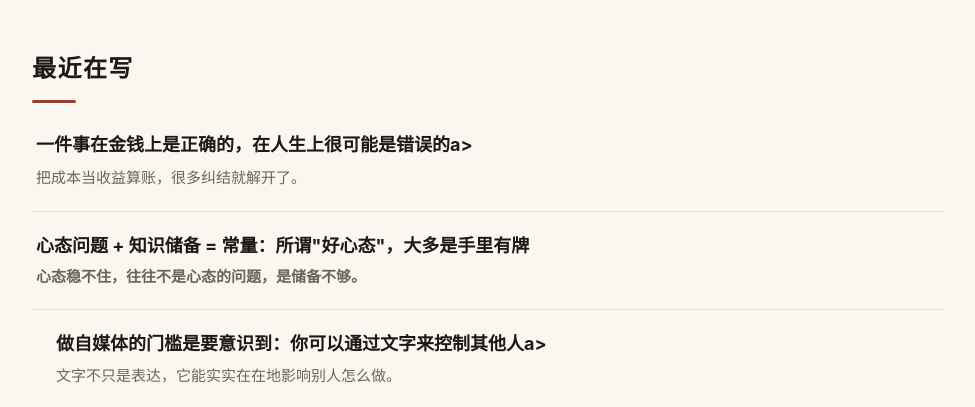
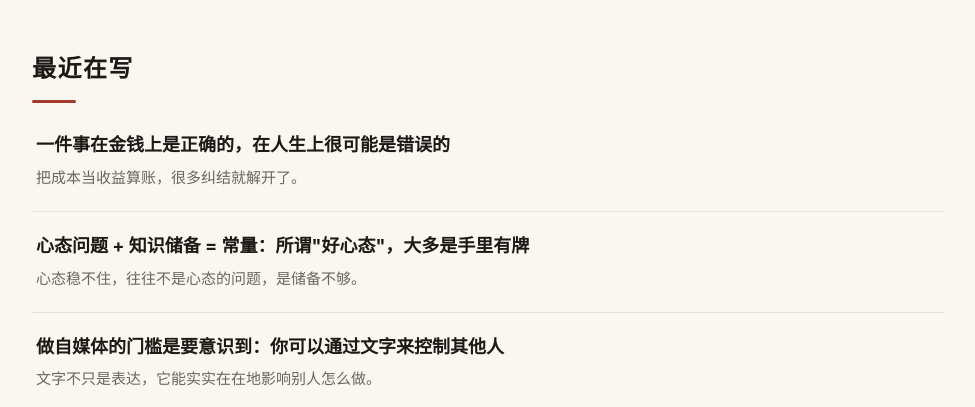
Before and after one commit to rayeason18/rayeason18.github.io, a plain HTML site: page index.html in a window 1280 px wide. Shown: the part 1020-1427 px from the top of the page, without its empty margins (152-1127 px from the left). Drawn offline with Linux system fonts and the light colour scheme.

Commit message:
Fix closing tags on new article links

```diff
--- a/index.html
+++ b/index.html
@@ -219,19 +219,19 @@
       <div class="articles">
         <div class="article">
           <div>
-            <h3><a href="https://mp.weixin.qq.com/s/cxBnDxRLEa4-3-8IaeRGng" target="_blank" rel="noopener">一件事在金钱上是正确的，在人生上很可能是错误的</a>a></h3>
+            <h3><a href="https://mp.weixin.qq.com/s/cxBnDxRLEa4-3-8IaeRGng" target="_blank" rel="noopener">一件事在金钱上是正确的，在人生上很可能是错误的</a></h3>
           <p>把成本当收益算账，很多纠结就解开了。</p>
       </div>
     </div>
         <div class="article">
           <div>
-            <h3><a href="https://mp.weixin.qq.com/s/22DqVbHoDZLOx50fZzov2Q" target="_blank" rel="noopener">心态问题 + 知识储备 = 常量：所谓"好心态"，大多是手里有牌</</h3>
+            <h3><a href="https://mp.weixin.qq.com/s/22DqVbHoDZLOx50fZzov2Q" target="_blank" rel="noopener">心态问题 + 知识储备 = 常量：所谓"好心态"，大多是手里有牌</a></h3>
             <p>心态稳不住，往往不是心态的问题，是储备不够。</</p>
       </div>
     </div>
         <div class="article">
           <div>
-            <h3><a href="https://mp.weixin.qq.com/s/35S0PFXVjvAwlc0n1grpYg" target="_blank" rel="noopener">做自媒体的门槛是要意识到：你可以通过文字来控制其他人</a>a></h3>
+            <h3><a href="https://mp.weixin.qq.com/s/35S0PFXVjvAwlc0n1grpYg" target="_blank" rel="noopener">做自媒体的门槛是要意识到：你可以通过文字来控制其他人</a></h3>
             <p>文字不只是表达，它能实实在在地影响别人怎么做。</</p>
       </div>
     </div>
```
